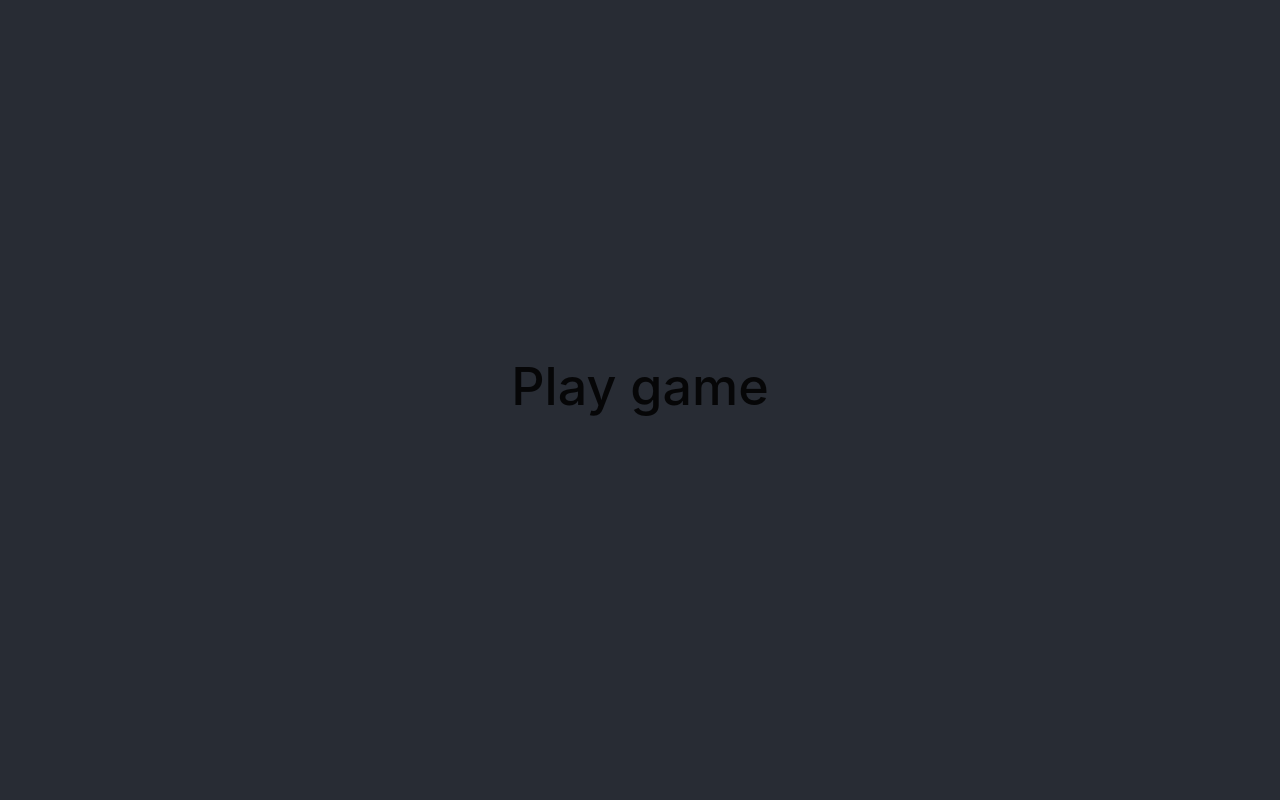
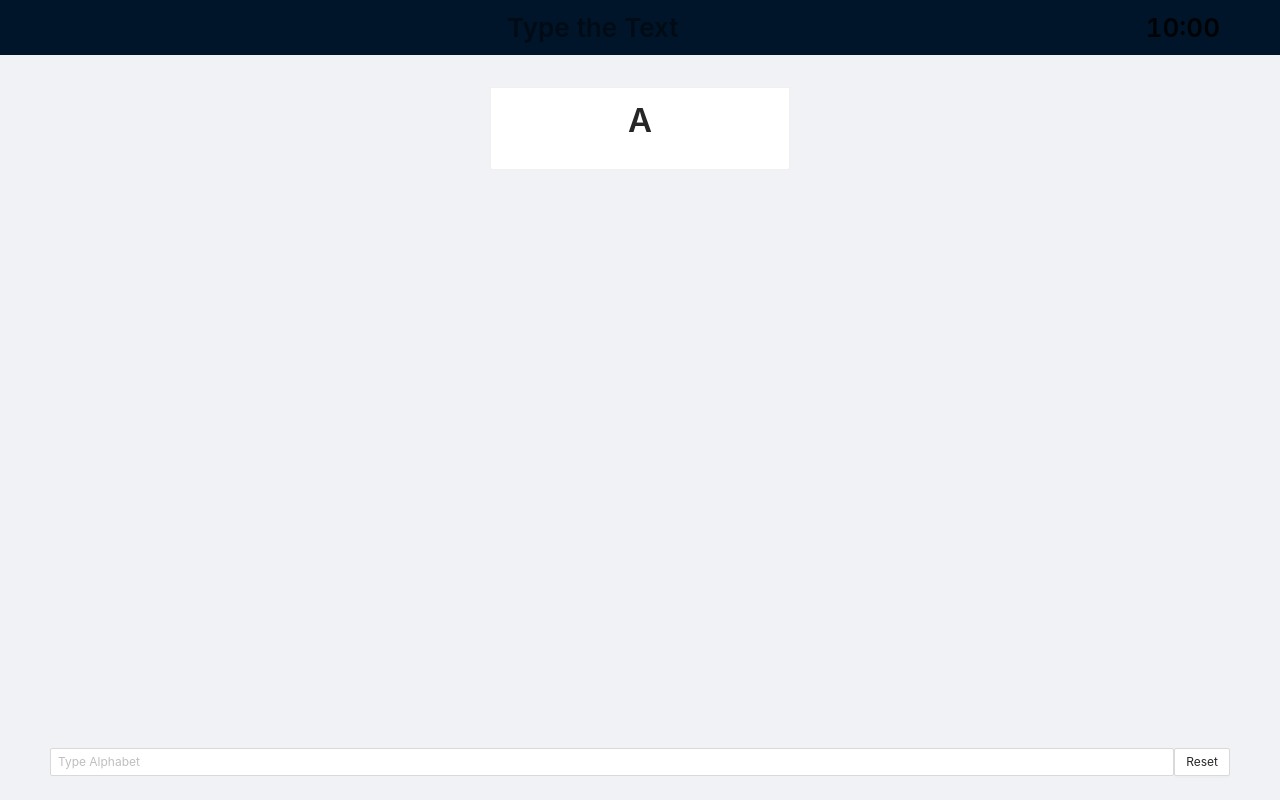
Before and after one commit to tushartiwari7/tortoise, a React (Create React App) app: page /play in a window 1280 px wide. Built offline with nearby package versions, Linux system fonts and the light colour scheme.

Commit message:
[feat]: playing game page

```diff
--- /dev/null
+++ b/src/pages/PlaygamePage/PlaygamePage.css
@@ -0,0 +1,14 @@
+.alphabet-display-card {
+  width: 300px;
+  margin: 2rem auto;
+}
+.input-box,
+.game-heading {
+  flex-grow: 1;
+}
+.game-header {
+  height: auto;
+}
+.game-header h2 {
+  margin: 10px;
+}
--- a/src/pages/PlaygamePage/PlaygamePage.jsx
+++ b/src/pages/PlaygamePage/PlaygamePage.jsx
@@ -1,6 +1,39 @@
+import "./PlaygamePage.css";
+import { Layout, Card, Typography, Input, Button, Row, Col } from "antd";
 
 const PlaygamePage = () => {
-  return <h1>Play game</h1>;
+  return (
+    <Layout className="full-width">
+      <Layout.Header className="game-header">
+        <Row>
+          <Col className="game-heading">
+            <Typography.Title type="secondary" level={2}>
+              Type the Text
+            </Typography.Title>
+          </Col>
+          <Col className="timer-container">
+            <Typography.Title level={2}>10:00</Typography.Title>
+          </Col>
+        </Row>
+      </Layout.Header>
+
+      <Layout.Content>
+        <Card className="alphabet-display-card">
+          <Typography.Title level={1}>A</Typography.Title>
+        </Card>
+      </Layout.Content>
+      <Layout.Footer>
+        <Row>
+          <Col className="input-box">
+            <Input placeholder="Type Alphabet"></Input>
+          </Col>
+          <Col>
+            <Button>Reset</Button>
+          </Col>
+        </Row>
+      </Layout.Footer>
+    </Layout>
+  );
 };
 
 export default PlaygamePage;
```
